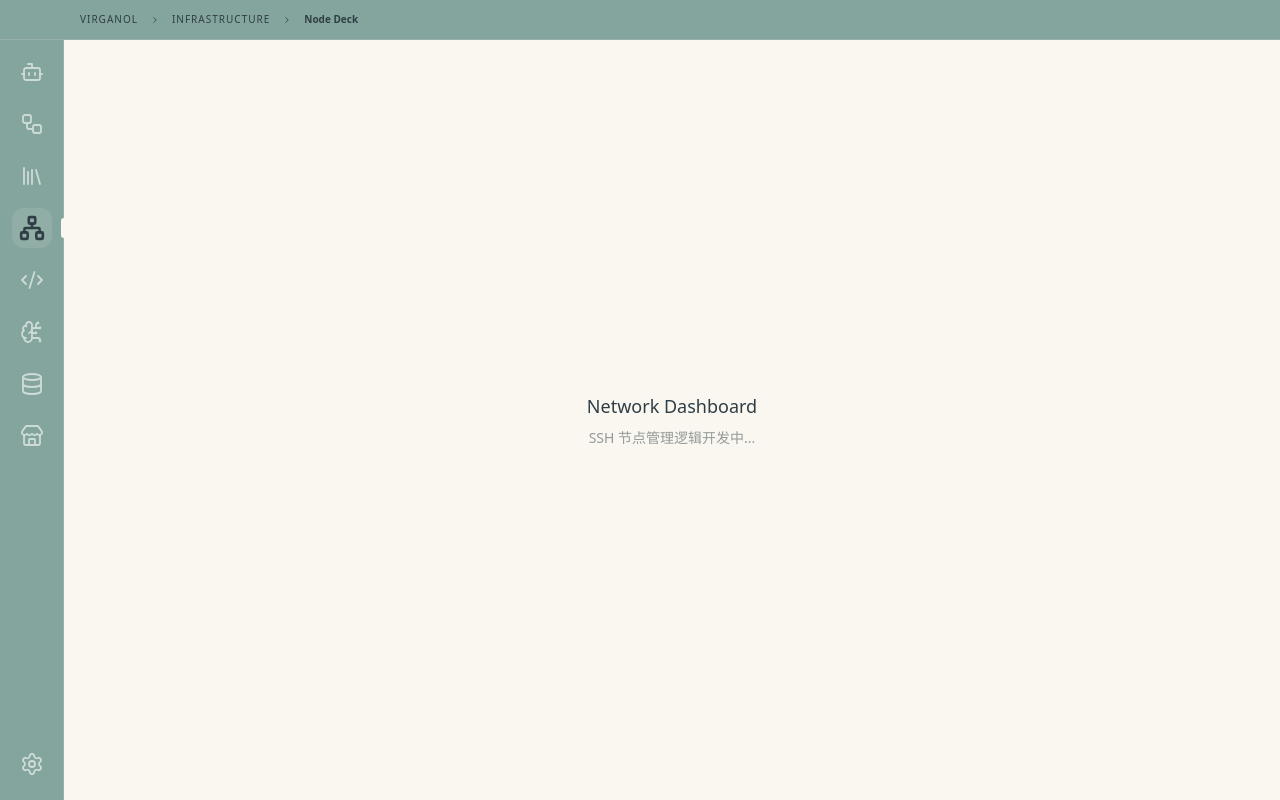
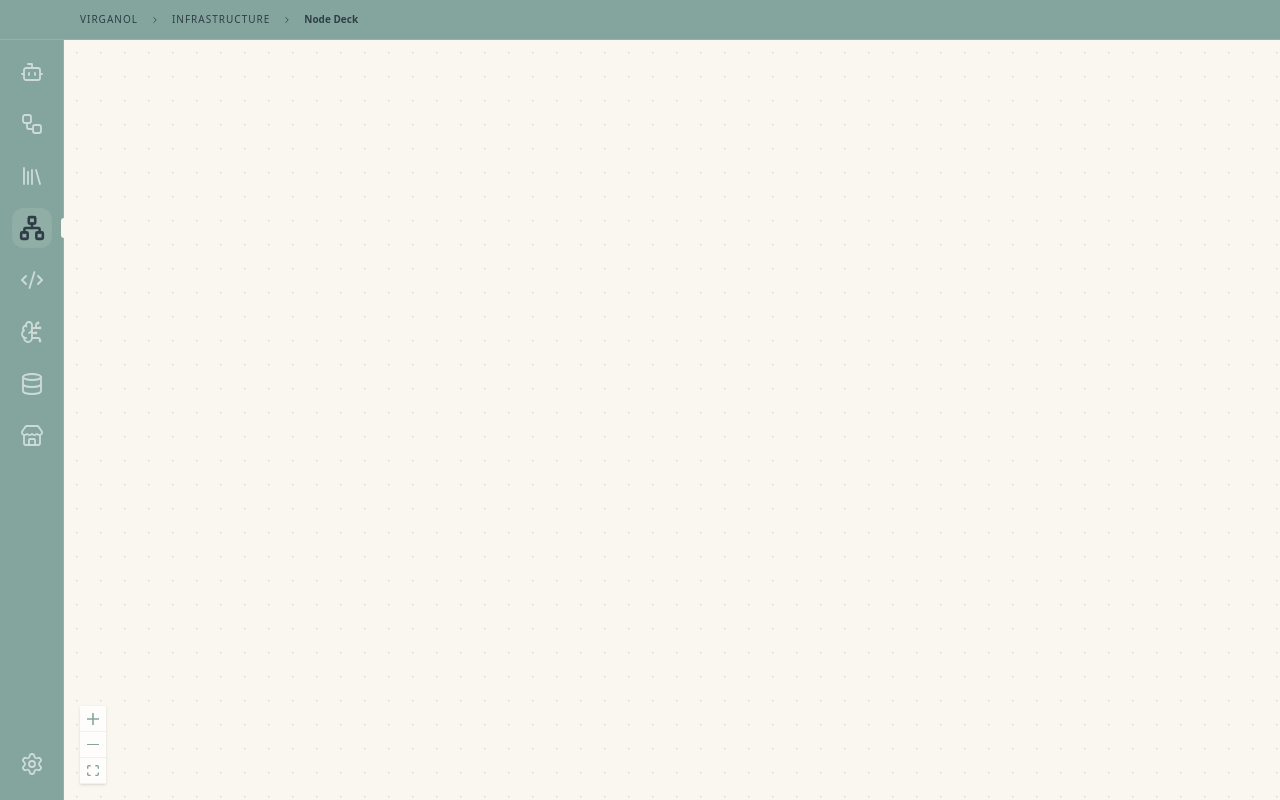
Before and after one commit to SJRnhqh/Virganol, a React (Vite) app in the folder apps/ui/: page / in a window 1280 px wide. Built offline with nearby package versions, Linux system fonts and the light colour scheme.

Commit message:
✨ feat: Integrate CanvasWorkspace into SshDashboard for enhanced layout and functionality

```diff
--- a/apps/ui/src/features/ssh/SshDashboard.tsx
+++ b/apps/ui/src/features/ssh/SshDashboard.tsx
@@ -1,8 +1,10 @@
+import { CanvasWorkspace } from "../canvas/CanvasWorkspace";
+
 export const SshDashboard = () => {
   return (
-    <div className="flex flex-col items-center justify-center h-full text-primary/40">
-      <div className="text-lg font-medium mb-2">Network Dashboard</div>
-      <p className="text-sm opacity-50">SSH 节点管理逻辑开发中...</p>
+    <div className="relative w-full h-full overflow-hidden bg-main-bg">
+      {/* 1. 核心层：Canvas 逻辑 */}
+      <CanvasWorkspace />
     </div>
   );
 };
```
